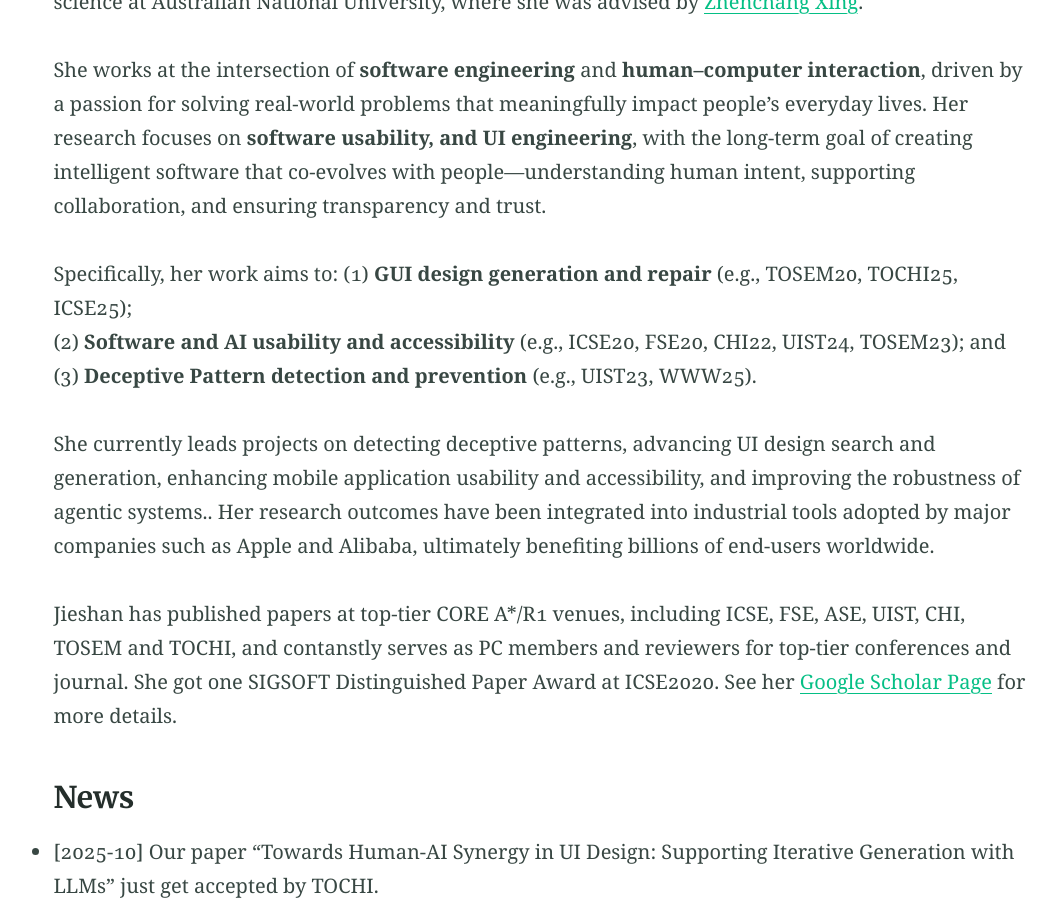
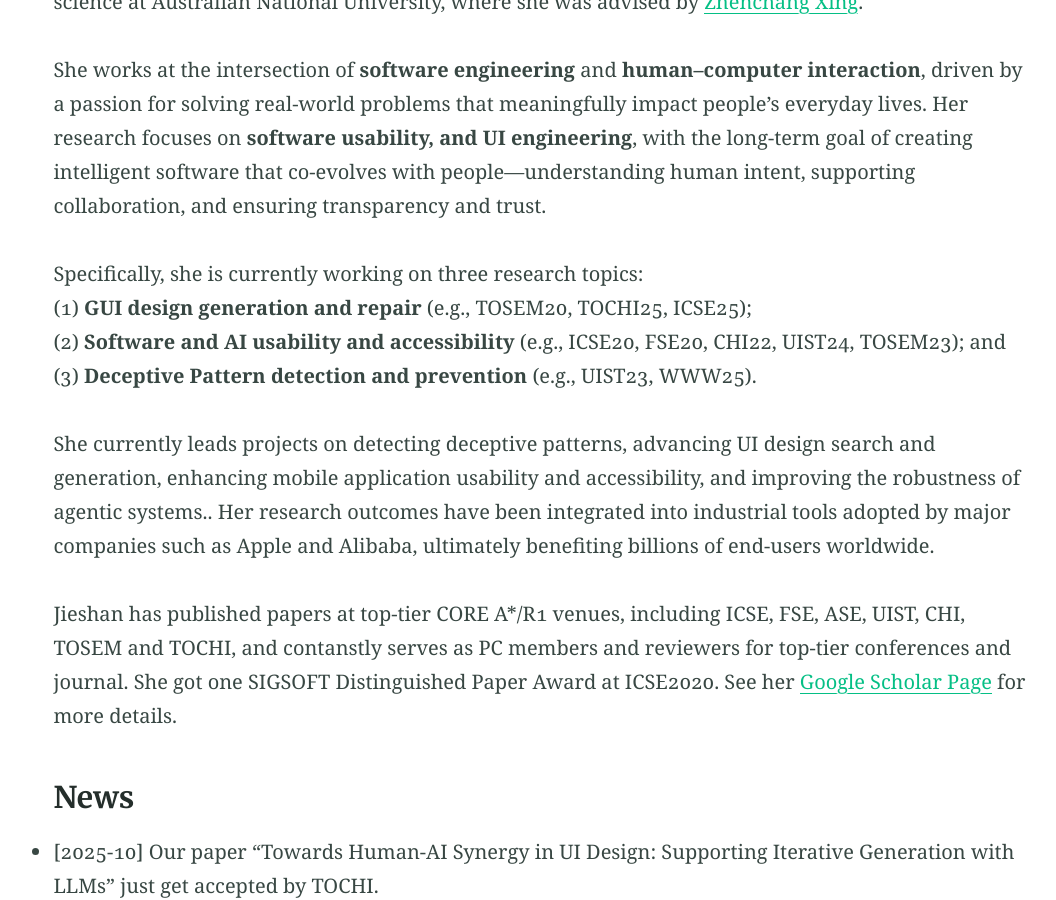
Before and after one commit to chenjshnn/chenjshnn.github.io, a Jekyll site: the page built from index.md, in a window 1280 px wide and 900 px high, scrolled down 666 px. Shown: the whole window, without its empty margins (97-1153 px from the left). Built offline with Jekyll 4.4.1, drawn with Linux system fonts in a browser that asks for light colours.

Commit message:
Update index.md

```diff
--- a/index.md
+++ b/index.md
@@ -18,7 +18,7 @@ Jieshan is currently a **research scientist** and **UI intelligence team lead**
 
 She works at the intersection of **software engineering** and **human–computer interaction**, driven by a passion for solving real-world problems that meaningfully impact people’s everyday lives. Her research focuses on **software usability, and UI engineering**, with the long-term goal of creating intelligent software that co-evolves with people—understanding human intent, supporting collaboration, and ensuring transparency and trust. <br />
 
-Specifically, her work aims to:
+Specifically, she is currently working on three research topics: <br />
 (1) **GUI design generation and repair** (e.g., TOSEM20, TOCHI25, ICSE25); <br />
 (2) **Software and AI usability and accessibility** (e.g., ICSE20, FSE20, CHI22, UIST24, TOSEM23); and <br />
 (3) **Deceptive Pattern detection and prevention** (e.g., UIST23, WWW25).
```
